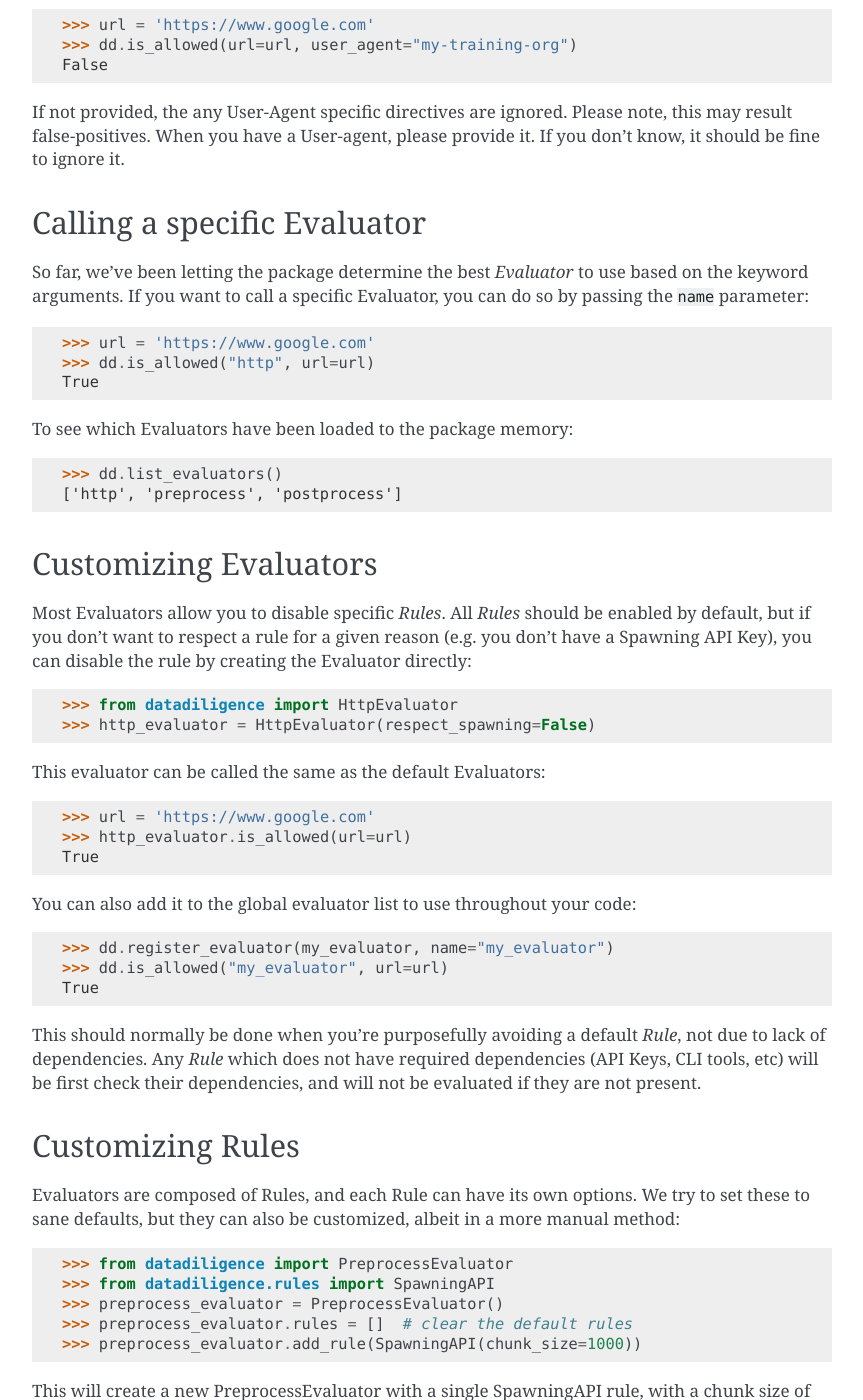
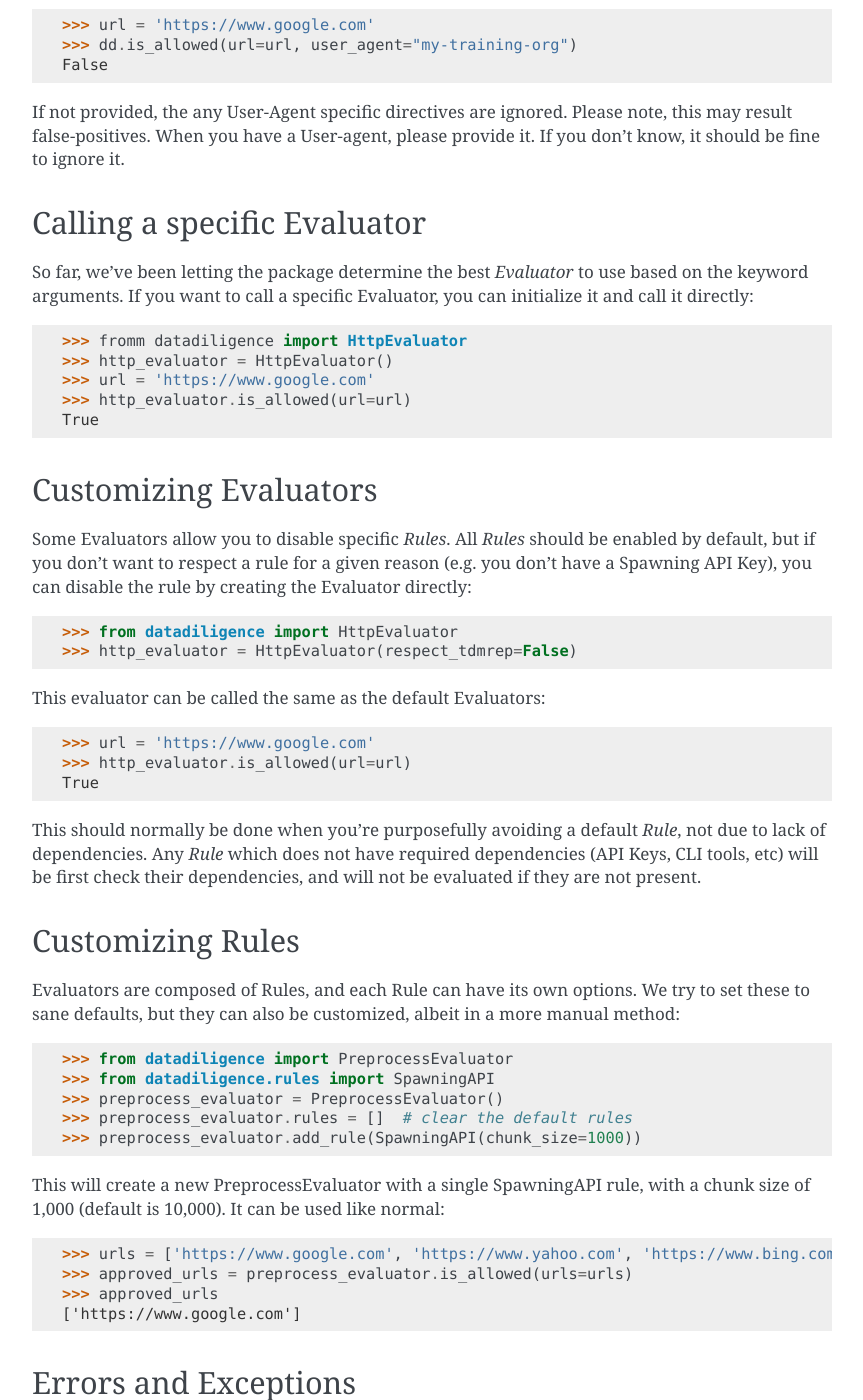
Before and after one commit to Spawning-Inc/datadiligence, a Sphinx documentation site: the page built from docs/quickstart.rst, in a window 1280 px wide and 1400 px high, scrolled down 3583 px. Shown: the whole window, without its empty margins (338-1201 px from the left). Built offline with Sphinx 7.4.7, drawn with Linux system fonts in a browser that asks for light colours.

Commit message:
Updating documentation to more accurately represent the HTTPEvaluator

```diff
--- a/docs/quickstart.rst
+++ b/docs/quickstart.rst
@@ -168,37 +168,28 @@ you have a User-agent, please provide it. If you don't know, it should be fine t
 Calling a specific Evaluator
 ----------------------------
 So far, we've been letting the package determine the best `Evaluator` to use based on the keyword arguments. If
-you want to call a specific Evaluator, you can do so by passing the ``name`` parameter::
+you want to call a specific Evaluator, you can initialize it and call it directly::
 
+    >>> fromm datadiligence import HttpEvaluator
+    >>> http_evaluator = HttpEvaluator()
     >>> url = 'https://www.google.com'
-    >>> dd.is_allowed("http", url=url)
+    >>> http_evaluator.is_allowed(url=url)
     True
-
-To see which Evaluators have been loaded to the package memory:
-
-    >>> dd.list_evaluators()
-    ['http', 'preprocess', 'postprocess']
 
 ----------------------
 Customizing Evaluators
 ----------------------
-Most Evaluators allow you to disable specific `Rules`. All `Rules` should be enabled by default,
+Some Evaluators allow you to disable specific `Rules`. All `Rules` should be enabled by default,
 but if you don't want to respect a rule for a given reason (e.g. you don't have a Spawning API Key), you can disable
 the rule by creating the Evaluator directly::
 
     >>> from datadiligence import HttpEvaluator
-    >>> http_evaluator = HttpEvaluator(respect_spawning=False)
+    >>> http_evaluator = HttpEvaluator(respect_tdmrep=False)
 
 This evaluator can be called the same as the default Evaluators::
 
     >>> url = 'https://www.google.com'
     >>> http_evaluator.is_allowed(url=url)
-    True
-
-You can also add it to the global evaluator list to use throughout your code::
-
-    >>> dd.register_evaluator(my_evaluator, name="my_evaluator")
-    >>> dd.is_allowed("my_evaluator", url=url)
     True
 
 This should normally be done when you're purposefully avoiding a default `Rule`, not due to lack of dependencies. Any
```
